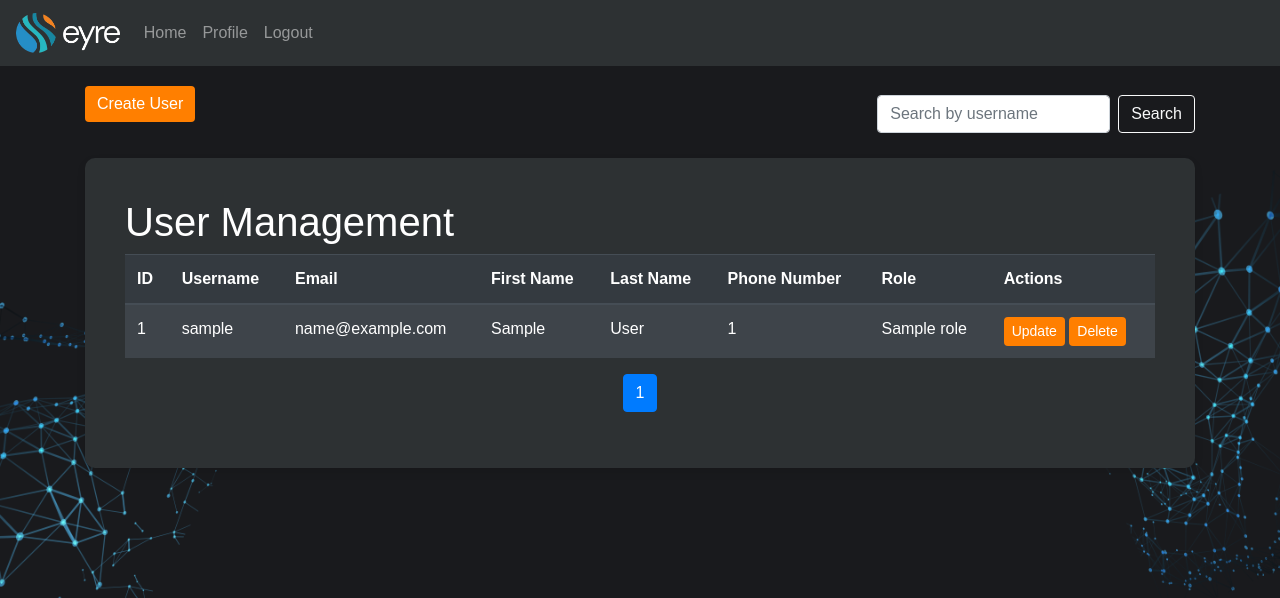
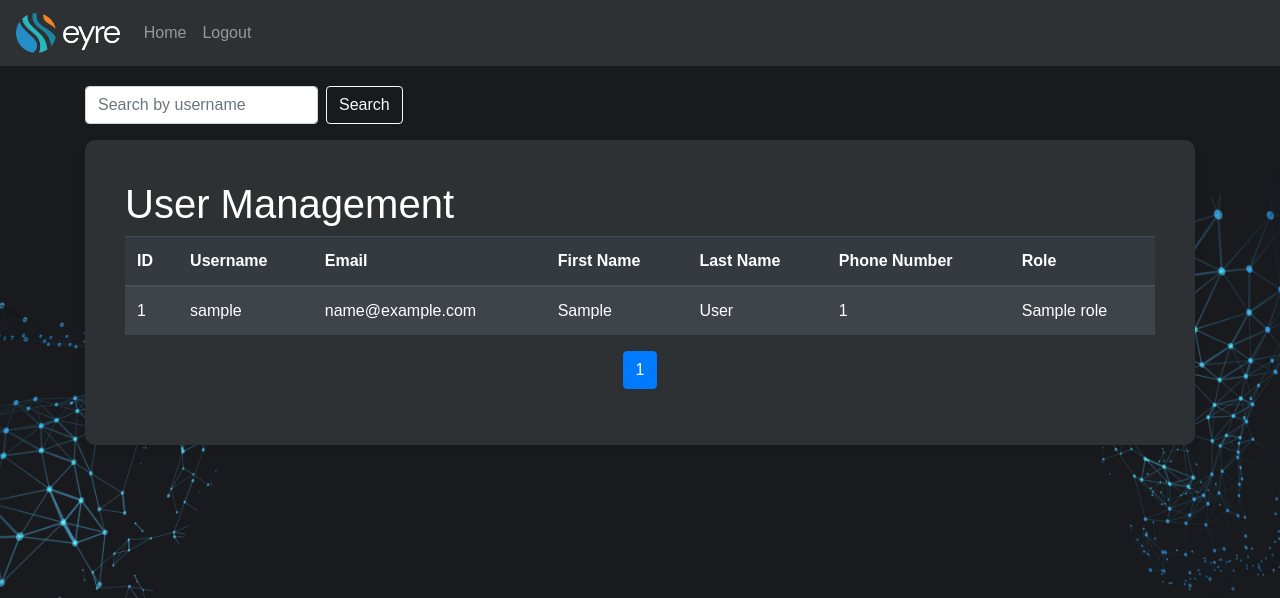
Before and after one commit to rfibreng/user-management, a Django app: template rbac/templates/users.html in a window 1280 px wide. Shown: the top 598 px of the page. Run offline with Django 4.2, Linux system fonts and the light colour scheme; the template is opened without the code that fills it: most values are stand-ins (such as "Sample title", 1, 10 or a date in 2020); some libraries are stand-ins or nearby versions.

Commit message:
remove some unused button

```diff
--- a/rbac/templates/navbar.html
+++ b/rbac/templates/navbar.html
@@ -20,9 +20,6 @@
             </li>
             {% endif %}
             <li class="nav-item">
-                <a class="nav-link" href="{% url 'user_settings' %}">Profile</a>
-            </li>
-            <li class="nav-item">
                 <a class="nav-link" href="{% url 'logout' %}">Logout</a>
             </li>
         </ul>
--- a/rbac/templates/users.html
+++ b/rbac/templates/users.html
@@ -66,7 +66,6 @@
     {% include 'navbar.html' %}
     <div class="container">
         <div class="d-flex justify-content-between align-items-center mb-3">
-            <a href="{% url 'user_create' %}" class="btn btn-create">Create User</a>
             <form method="get" class="form-inline">
                 <input type="text" name="q" class="form-control mr-sm-2" placeholder="Search by username" value="{{ query }}">
                 <button type="submit" class="btn btn-outline-light">Search</button>
@@ -92,7 +91,6 @@
                             <th>Last Name</th>
                             <th>Phone Number</th>
                             <th>Role</th>
-                            <th>Actions</th>
                         </tr>
                     </thead>
                     <tbody>
@@ -105,10 +103,6 @@
                             <td>{{ user.last_name }}</td>
                             <td>{{ user.phone_number }}</td>
                             <td>{{ user.role.name }}</td>
-                            <td>
-                                <a href="{% url 'user_update' user.id %}" class="btn btn-update btn-sm">Update</a>
-                                <a href="{% url 'user_delete' user.id %}" class="btn btn-delete btn-sm" onclick="return confirmDelete()">Delete</a>
-                            </td>
                         </tr>
                         {% endfor %}
                     </tbody>
--- a/usermanagement/urls.py
+++ b/usermanagement/urls.py
@@ -28,10 +28,6 @@ urlpatterns = [
     path('backchannel-logout/', backchannel_logout, name='backchannel_logout'),
 
     path('users/', user_list_view, name='user_list'),
-    path('users/delete/<int:user_id>/', user_delete_view, name='user_delete'),
-    path('users/update/<int:user_id>/', user_update_view, name='user_update'),
-    path('users/create/', user_create_view, name='user_create'),
-    path('user/profile/', user_settings_view, name='user_settings'),
 
     path('roles/', role_list_view, name='role_list'),
     path('roles/create/', role_create_view, name='role_create'),
```
